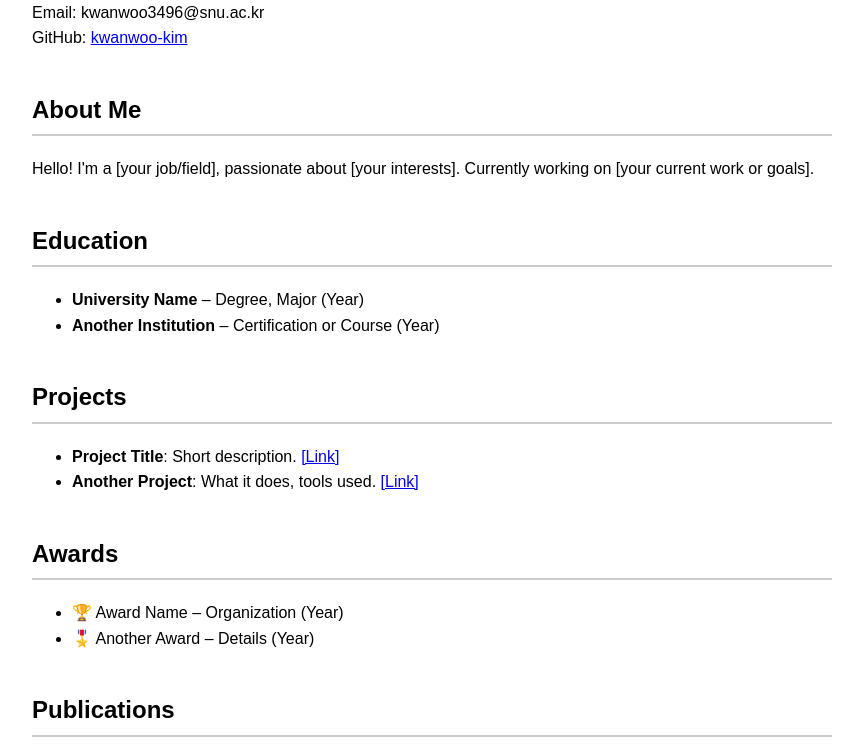
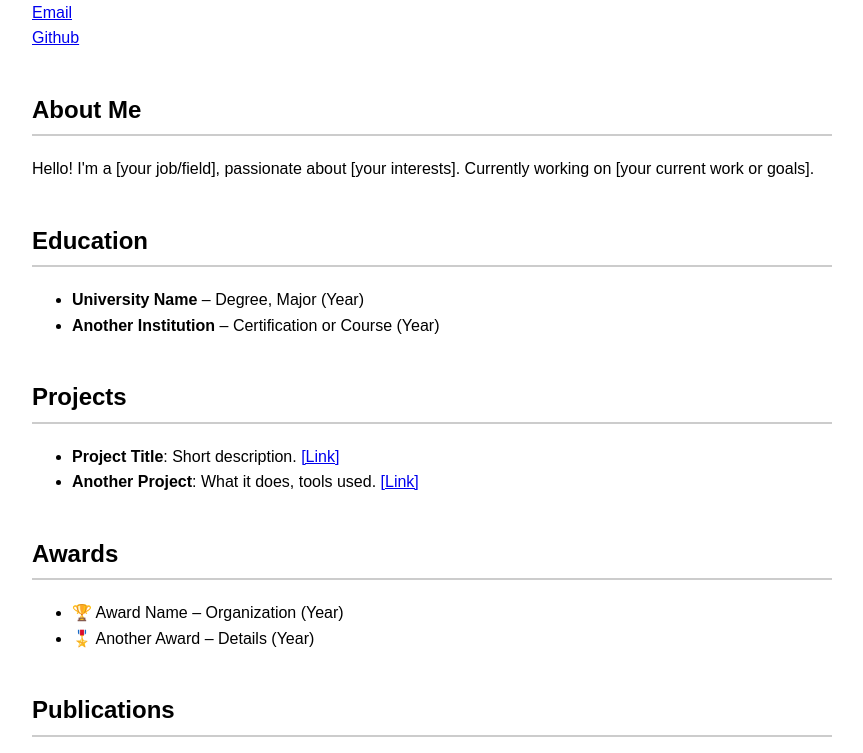
Before and after one commit to kwanwoo-kim/welcome, a plain HTML site: page index.html in a window 1280 px wide. Shown: the part 163-916 px from the top of the page, without its empty margins (208-1071 px from the left). Drawn offline with Linux system fonts and the light colour scheme.

Commit message:
index.html

```diff
--- a/index.html
+++ b/index.html
@@ -30,8 +30,8 @@
   <header>
     <h1>Kwanwoo Kim</h1>
     <img src="your-photo.jpg" alt="Your Photo" class="profile"/>
-    <p>Email: kwanwoo3496@snu.ac.kr<br>
-       GitHub: <a href="https://github.com/kwanwoo-kim">kwanwoo-kim</a>
+    <p><a href=kwanwoo3496@snu.ac.kr">Email</a><br>
+       <a href="https://github.com/kwanwoo-kim">Github</a>
     </p>
   </header>
 
```
